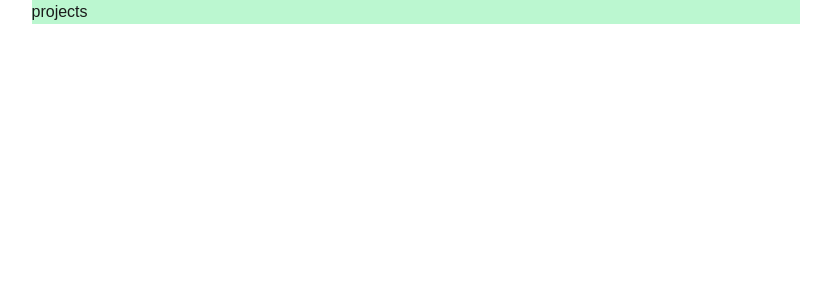
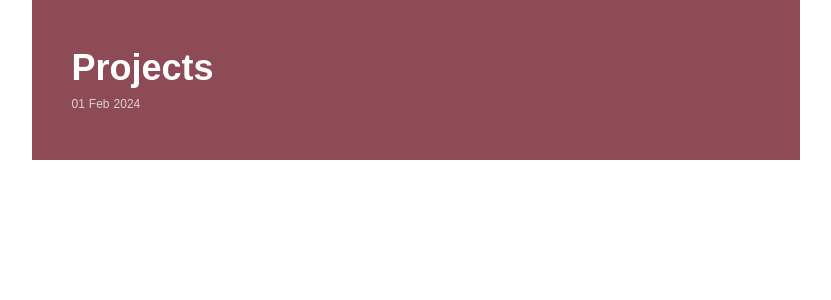
Before and after one commit to sNyZZzzz/Profile, a Next.js app: page /projects in a window 1280 px wide. Shown: the top 300 px of the page, without its empty margins (211-1042 px from the left). Built offline with nearby package versions, Linux system fonts and the light colour scheme.

Commit message:
add basis for project section

```diff
--- /dev/null
+++ b/app/_components/projects/DateTag.tsx
@@ -0,0 +1,21 @@
+import { formatDate } from "date-fns";
+
+type DateTagProps = {
+  date: string;
+};
+
+export default function DateTag({ date }: DateTagProps) {
+  const baseDate = new Date(date);
+
+  const day = formatDate(baseDate, "dd");
+  const month = formatDate(baseDate, "MMM");
+  const year = formatDate(baseDate, "yyyy");
+
+  return (
+    <div className="flex gap-1">
+      <div>{day}</div>
+      <div>{month}</div>
+      <div>{year}</div>
+    </div>
+  );
+}
--- /dev/null
+++ b/app/_components/projects/SectionHeading.tsx
@@ -0,0 +1,21 @@
+import DateTag from "./DateTag";
+
+type SectionHeadingProps = {
+  heading: string;
+  date?: string;
+};
+
+export default function SectionHeading({ heading, date }: SectionHeadingProps) {
+  return (
+    <div className="bg-primary h-24 md:h-40  w-full px-6 md:px-10 flex flex-col justify-center gap-1 md:gap-2">
+      <div className="font-bold text-xl md:text-4xl text-primary-foreground">
+        {heading}
+      </div>
+      {date && (
+        <div className="text-xs text-muted opacity-80">
+          <DateTag date={date} />
+        </div>
+      )}
+    </div>
+  );
+}
--- a/app/projects/layout.tsx
+++ b/app/projects/layout.tsx
@@ -19,27 +19,10 @@ export const metadata: Metadata = {
   description: "Noteworthy projects I've worked on or built",
 };
 
-export default function RootLayout({
+export default function Layout({
   children,
 }: Readonly<{
   children: React.ReactNode;
 }>) {
-  return (
-    <html lang="en">
-      <body
-        className={`${geistSans.variable} ${geistMono.variable} antialiased flex items-center justify-center`}
-      >
-        <ThemeProvider
-          attribute="class"
-          defaultTheme="system"
-          enableSystem
-          disableTransitionOnChange
-        >
-          <div className="flex items-center bg-background w-full  max-w-3xl bg-green-200 ">
-            <div className="w-full">{children}</div>
-          </div>
-        </ThemeProvider>
-      </body>
-    </html>
-  );
+  return <div className=" w-full   flex items-center">{children}</div>;
 }
--- a/app/projects/page.tsx
+++ b/app/projects/page.tsx
@@ -1,3 +1,9 @@
-export default function Page() {
-  return <div>projects</div>;
+import SectionHeading from "../_components/projects/SectionHeading";
+
+export default function Projects() {
+  return (
+    <div className=" w-full max-w-3xl ">
+      <SectionHeading heading="Projects" date="2024/02/01" />
+    </div>
+  );
 }
--- a/package.json
+++ b/package.json
@@ -13,6 +13,7 @@
     "@radix-ui/react-slot": "^1.1.0",
     "class-variance-authority": "^0.7.0",
     "clsx": "^2.1.1",
+    "date-fns": "^4.1.0",
     "lucide-react": "^0.446.0",
     "next": "14.2.13",
     "next-themes": "^0.3.0",
```
Also changed, not shown: 1 other file (tests, documents, lock files or other folders).
